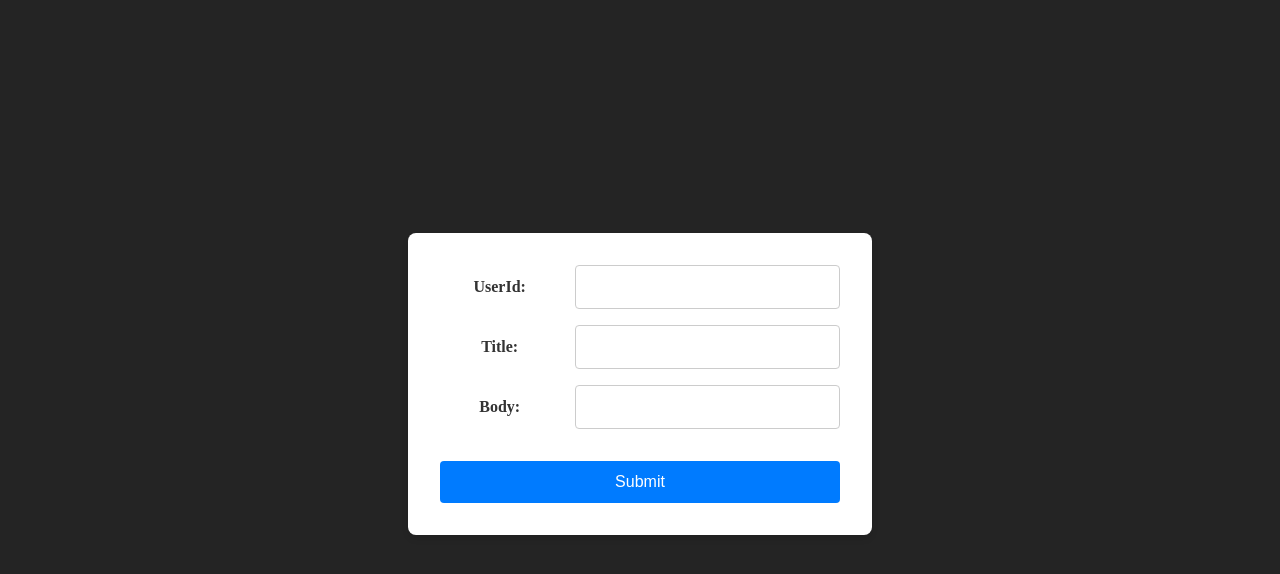
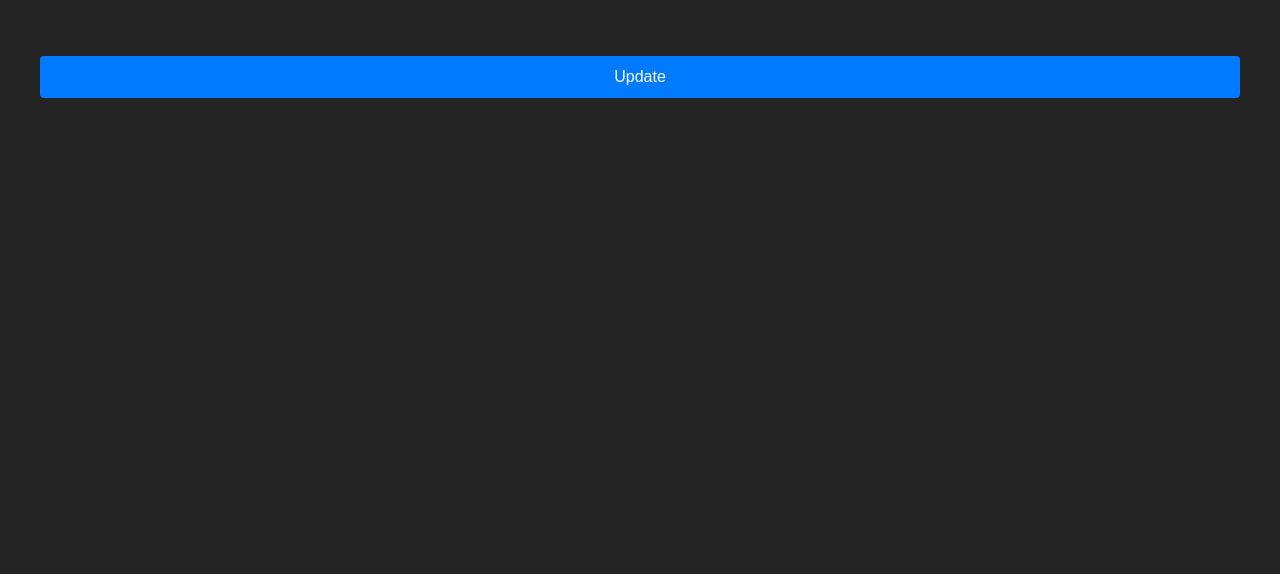
Before and after one commit to durgeshh04/React.js-Learning, a React (Vite) app: page / in a window 1280 px wide. Shown: the top 574 px of the page. Built offline with nearby package versions, Linux system fonts and the light colour scheme.

Commit message:
Added request

```diff
--- a/src/App.jsx
+++ b/src/App.jsx
@@ -23,6 +23,8 @@ import { UserProvider } from "./components/UserContext";
 import ThemeConsumer from "./components/ThemeConsumer";
 import HTTPHandling from "./components/HTTPHandling";
 import HTTPHandlingPost from "./components/HTTPHandlingPost";
+import HTTPHandlingDelete from "./components/HTTPHandlingDelete";
+import HTTPHandlingPut from "./components/HTTPHandlingPut";
 function App() {
   // Basic understanding of how to send props to the component
   // const names = {
@@ -121,7 +123,11 @@ function App() {
         {/* HTTP Get Request in React.js */}
         {/* <HTTPHandling /> */}
         {/* HTTP POST Request in React.js */}
-        <HTTPHandlingPost />
+        {/* <HTTPHandlingPost /> */}
+        {/* HTTP DELETE Request in React.js */}
+        {/* <HTTPHandlingDelete/> */}
+        {/* HTTP PUT Request in React.js */}
+        <HTTPHandlingPut />
       </div>
     </>
   );
--- /dev/null
+++ b/src/components/HTTPHandlingDelete.jsx
@@ -0,0 +1,39 @@
+import axios from "axios";
+import React, { useState } from "react";
+
+const HTTPHandlingDelete = () => {
+  const [isLoading, setIsLoading] = useState(false);
+  const [error, setError] = useState(null);
+  const [successMessage, setSuccessMessage] = useState(null);
+
+  const handleDelete = async (id) => {
+    setIsLoading(true);
+    setError(null);
+    setSuccessMessage(null);
+
+    try {
+      const response = await axios.delete(
+        `https://jsonplaceholder.typicode.com/posts/${id}`
+      );
+      setSuccessMessage(`Successfully deleted post with ID: ${id}`);
+      console.log(`Deleted data:`, response.data);
+    } catch (error) {
+      setError("An error occurred while deleting the post. Please try again.");
+      console.error("Problem in data deletion:", error);
+    } finally {
+      setIsLoading(false);
+    }
+  };
+
+  return (
+    <div>
+      <button onClick={() => handleDelete(1)} disabled={isLoading}>
+        {isLoading ? "Deleting..." : "Delete"}
+      </button>
+      {successMessage && <p style={{ color: "green" }}>{successMessage}</p>}
+      {error && <p style={{ color: "red" }}>{error}</p>}
+    </div>
+  );
+};
+
+export default HTTPHandlingDelete;
--- /dev/null
+++ b/src/components/HTTPHandlingPut.jsx
@@ -0,0 +1,49 @@
+import axios from "axios";
+import React, { useState } from "react";
+
+const HTTPHandlingPut = () => {
+  const [isLoading, setIsLoading] = useState(false);
+  const [error, setError] = useState(null);
+  const [successMessage, setSuccessMessage] = useState(null);
+  const [responseData, setResponseData] = useState(null);
+
+  const handleUpdate = async (id) => {
+    const updatedData = {
+      title: "abc",
+      body: "Hello sir",
+      userId: 1,
+    };
+
+    setIsLoading(true);
+    setError(null);
+    setSuccessMessage(null);
+    setResponseData(null);
+
+    try {
+      const response = await axios.put(
+        `https://jsonplaceholder.typicode.com/posts/${id}`,
+        updatedData
+      );
+      setSuccessMessage("Successfully Updated");
+      setResponseData(response.data);
+      console.log(response.data);
+    } catch (error) {
+      setError("Something went wrong");
+      console.log(error);
+    } finally {
+      setIsLoading(false);
+    }
+  };
+  return (
+    <div>
+      <button onClick={() => handleUpdate(1)} disabled={isLoading}>
+        {isLoading ? "Updating..." : "Update"}
+      </button>
+      {successMessage && <p style={{ color: "green" }}>{successMessage}</p>}
+      {error && <p style={{ color: "red" }}>{error}</p>}
+      {responseData && <div>{JSON.stringify(responseData)}</div>}
+    </div>
+  );
+};
+
+export default HTTPHandlingPut;
```
